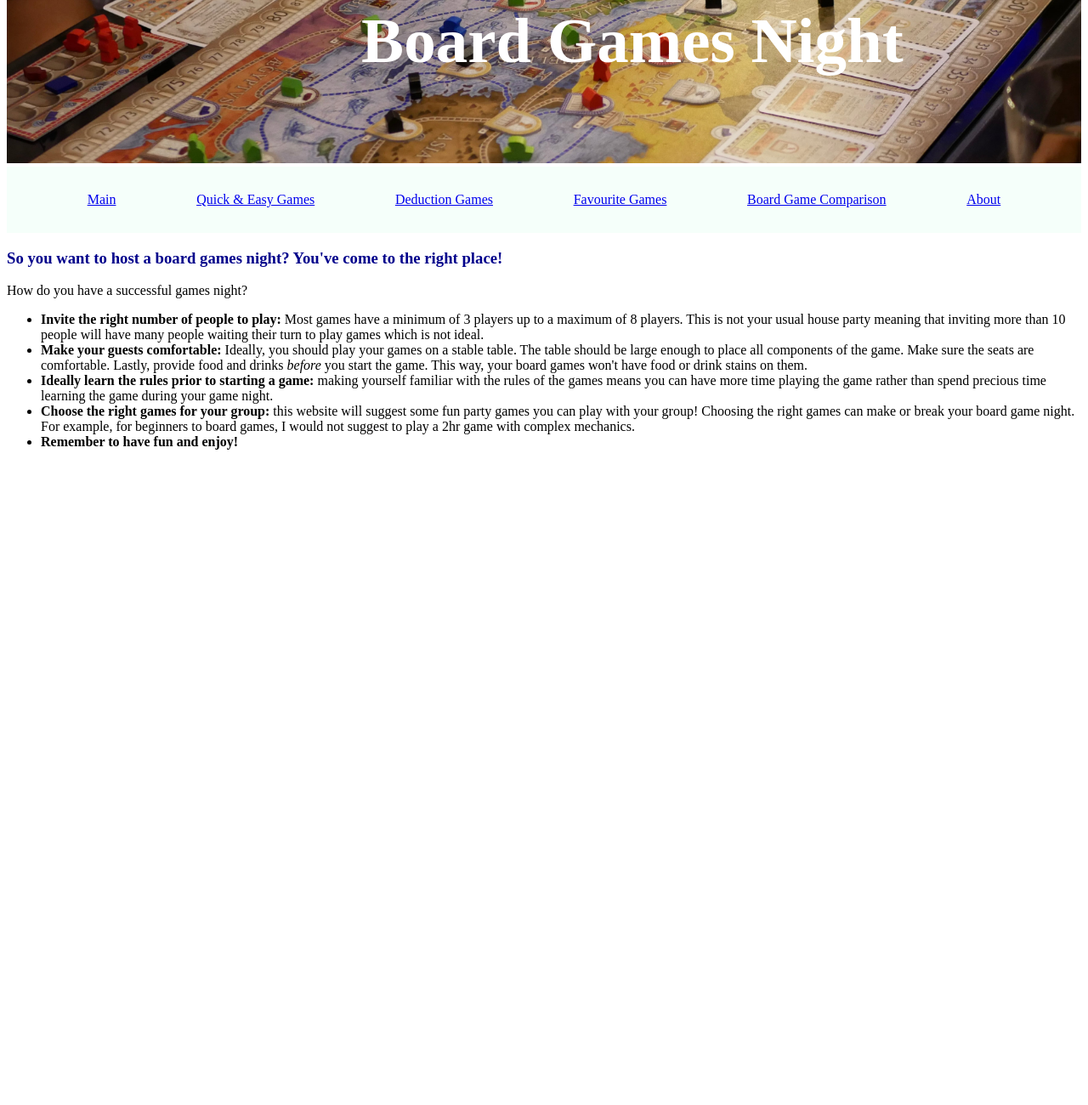
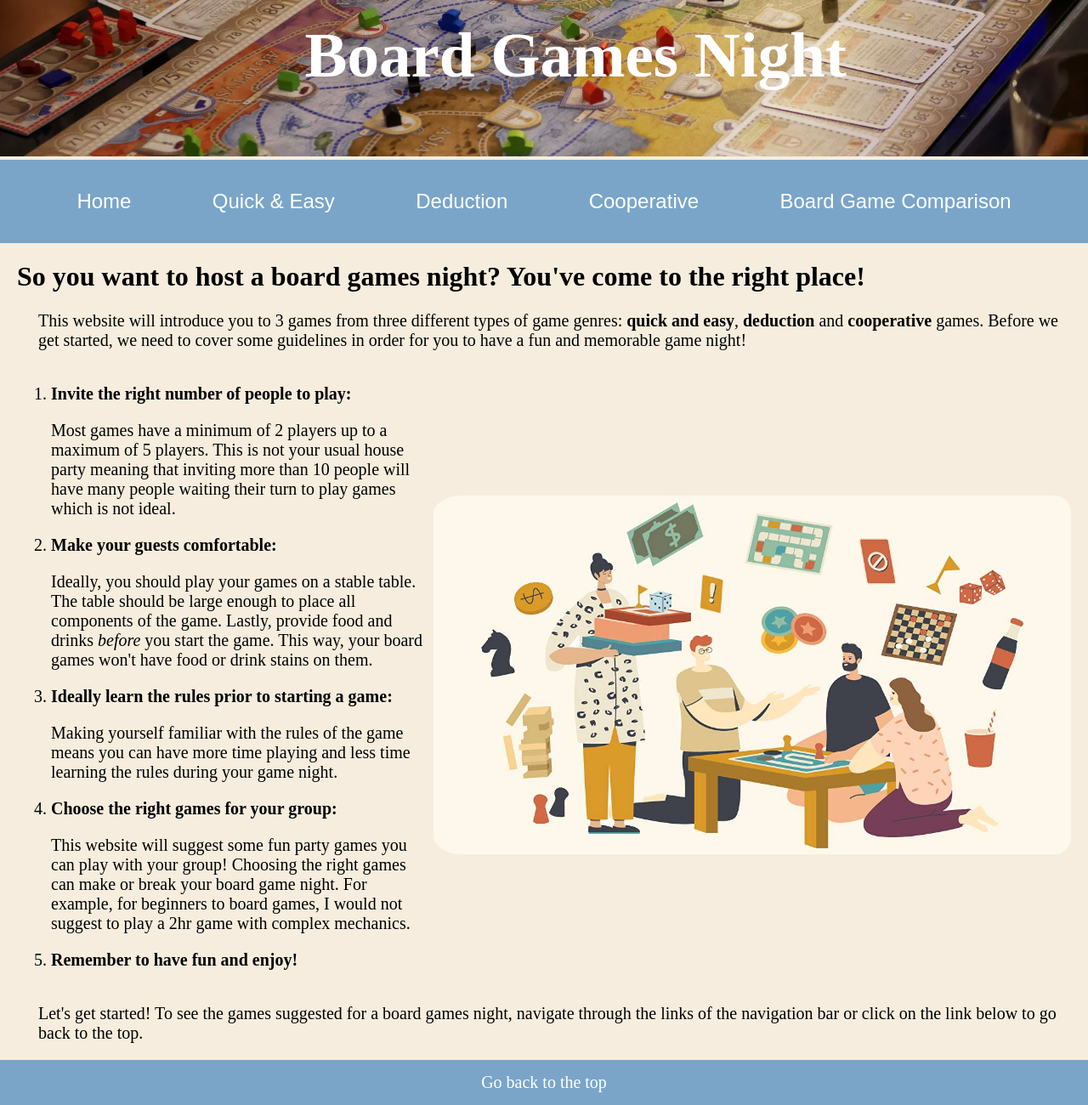
Before and after one commit to isaguimet/A1-board-games-website, a plain HTML site: page index.html in a window 1280 px wide. Shown: the part 66-1366 px from the top of the page at 85% size. Before the commit the page ends 800 px from the top, so only its background shows below. Drawn offline with Linux system fonts and the light colour scheme.

Commit message:
Add style and content to all pages but comparison page

```diff
--- a/index.html
+++ b/index.html
@@ -7,40 +7,58 @@
     <link href="styles/styles.css" rel="stylesheet">
 </head>
 <body>
-    <div class="image-container">
+    <div id="main-container">
+        <div class="banner-img-container">
             <img class="img-banner" alt="A background picture of board game components" src="images/boardGamesBanner.jpg">
             <h1 class="title-banner">Board Games Night</h1>
         </div>
         <nav>
-        <a href="index.html">Main</a>
-        <a href="quickAndEasyGames.html">Quick & Easy Games</a>
-        <a href="deductionGames.html">Deduction Games</a>
-        <a href="myFavouriteGames.html">Favourite Games</a>
+            <a href="index.html">Home</a>
+            <a href="quickAndEasy.html">Quick & Easy</a>
+            <a href="deduction.html">Deduction</a>
+            <a href="cooperative.html">Cooperative</a>
             <a href="compareBoardGames.html">Board Game Comparison</a>
-        <a href="about.html">About</a>
         </nav>
-
-    <h3> So you want to host a board games night? You've come to the right place!</h3>
-    <p>How do you have a successful games night?</p>
-    <ul>
-        <li><b>Invite the right number of people to play:</b>
-            Most games have a minimum of 3 players up to a maximum of 8 players. This is not your usual house party meaning
+        <main>
+            <h1 id="h1-index">So you want to host a board games night? You've come to the right place!</h1>
+            <p>This website will introduce you to 3 games from three different types of game genres:
+                <b>quick and easy</b>,
+                <b>deduction</b> and
+                <b>cooperative</b> games.
+                Before we get started, we need to cover some guidelines in order for you to have a fun and memorable game night!</p>
+            <div class="game-container">
+                <div class="game-description-info">
+                    <ol>
+                        <li><h3>Invite the right number of people to play:</h3>
+                            Most games have a minimum of 2 players up to a maximum of 5 players. This is not your usual house party meaning
                             that inviting more than 10 people will have many people waiting their turn to play games which is not ideal.
                         </li>
-        <li><b>Make your guests comfortable:</b>
+                        <li><h3>Make your guests comfortable:</h3>
                             Ideally, you should play your games on a stable table. The table should be large enough to place all components
-            of the game. Make sure the seats are comfortable. Lastly, provide food and drinks <i>before</i>
-            you start the game. This way, your board games won't have food or drink stains on them.
+                            of the game. Lastly, provide food and drinks <i>before</i> you start the game.
+                            This way, your board games won't have food or drink stains on them.
                         </li>
-        <li><b>Ideally learn the rules prior to starting a game:</b> making yourself familiar with the rules of the games
-            means you can have more time playing the game rather than spend precious time learning the game during your game
-            night.
+                        <li><h3>Ideally learn the rules prior to starting a game:</h3> Making yourself familiar with the rules of the game
+                            means you can have more time playing and less time learning the rules during your game night.
                         </li>
-        <li><b>Choose the right games for your group:</b> this website will suggest some fun party games you can play with your
+                        <li><h3>Choose the right games for your group:</h3> This website will suggest some fun party games you can play with your
                             group! Choosing the right games can make or break your board game night. For example, for beginners to board games,
                             I would not suggest to play a 2hr game with complex mechanics.
                         </li>
-        <li><b>Remember to have fun and enjoy!</b></li>
-    </ul>
+                        <li><h3>Remember to have fun and enjoy!</h3></li>
+                    </ol>
+                </div>
+                <div class="game-picture">
+                    <img class="index-images" alt="a picture of people playing games together on a table"
+                         src="images/board-game-night-illustration.png.jpeg">
+                </div>
+            </div>
+            <p>Let's get started! To see the games suggested for a board games night, navigate through the links of the navigation bar or click on the link below
+                to go back to the top.</p>
+        </main>
+        <footer>
+            <a href="#main-container">Go back to the top</a>
+        </footer>
+    </div>
 </body>
 </html>
--- a/styles/styles.css
+++ b/styles/styles.css
@@ -1,15 +1,112 @@
+body {
+    margin: 0;
+}
+
+#main-container {
+    background-color: RGB(246, 237, 222);
+}
+
+/* Styling for banner image and title over img */
+.banner-img-container {
+    position: relative;
+    text-align: center;
+    color: white;
+}
+
+.title-banner {
+    position: absolute;
+    top: 15%;
+    left: 28%;
+    text-align: center;
+    font-size: 75px;
+}
+
+.img-banner {
+    width: 100%;
+    height: 250px;
+    object-fit: cover;
+}
+
+/* Styling for navigation bar*/
 nav {
     display: flex;
     justify-content: space-evenly;
-    padding-top: 30px;
-    padding-bottom: 30px;
-    background-color: mintcream;
+    /*background-color: rgb(37, 60, 133);*/
+    /*background-color: rgb(246, 159, 132);*/
+    background-color: rgb(122, 165, 200);
 }
 
-h3 {
-    color: darkblue;
+nav a {
+    font-size: x-large;
+    font-family: sans-serif;
+    text-decoration: none;
+    color: white;
+    padding: 35px 5px;
 }
 
+nav a:hover {
+    text-decoration-line: underline;
+}
+
+main {
+    padding-left: 20px;
+}
+
+h3, li {
+    color: black;
+    font-size: 20px;
+}
+
+/* Common to game pages (excludes home and board game comparison) */
+.type-of-game {
+    font-size: 45px;
+    padding-left: 20px;
+}
+
+.game-title {
+    font-size: 35px;
+    margin: 0;
+    padding-left: 20px;
+}
+
+p {
+    font-size: 20px;
+    padding-left: 25px;
+    padding-right: 20px;
+}
+
+.game-container {
+    display: flex;
+    justify-content: space-around;
+    align-items: center;
+}
+
+/* Styling for the images of the board game pages */
+.game-images {
+    width: 750px;
+    height: auto;
+    padding-left: 5px;
+    padding-right: 20px;
+    border-radius: 5%;
+}
+
+.index-images {
+    width: 750px;
+    height: auto;
+    padding-left: 5px;
+    padding-right: 20px;
+    border-radius: 5%;
+}
+
+/* Positions video to be in the bottom middle of its parent container */
+iframe {
+    position: relative;
+    margin: auto;
+    left: 50%;
+    transform: translate(-50%, 0%);
+}
+
+/* Styling for Board Game comparison page */
 table, th, td {
     margin-left: auto;
     margin-right: auto;
@@ -24,31 +121,20 @@ th {
     background-color: mintcream;
 }
 
-tr:nth-child(even) {
-    background-color: #fff4b0;
+/* Styling for the footer (jumps to the top of the page) */
+footer {
+    background-color: rgb(122, 165, 200);
+    color: white;
+    font-size: 20px;
+    padding-block: 15px;
+    text-align: center;
 }
 
-.image-container {
-    position: relative;
-    text-align: center;
+footer a {
+    text-decoration: none;
     color: white;
 }
 
-.title-banner {
-    position: absolute;
-    top: 5%;
-    left: 33%;
-    text-align: center;
-    font-size: 75px;
+footer a:hover {
+    text-decoration-line: underline;
 }
-
-.img-banner {
-    width: 100%;
-    height: 250px;
-    object-fit: cover;
-}
-
-.game-images {
-    width: 50%;
-    height: 50%;
-}
```
Also changed, not shown: about.html (deleted, +0 -20 lines), compareBoardGames.html (+19 -27 lines), cooperative.html (added, +56 -0 lines), deduction.html (added, +61 -0 lines), deductionGames.html (deleted, +0 -24 lines), myFavouriteGames.html (deleted, +0 -24 lines), quickAndEasy.html (added, +49 -0 lines), quickAndEasyGames.html (deleted, +0 -24 lines), images/board-game-night-illustration.png.jpeg (added), images/coup.webp (added), images/pandemic.png (added), images/sushiGo.jpg (added). Lines whose indentation alone changed are shown as unchanged.
